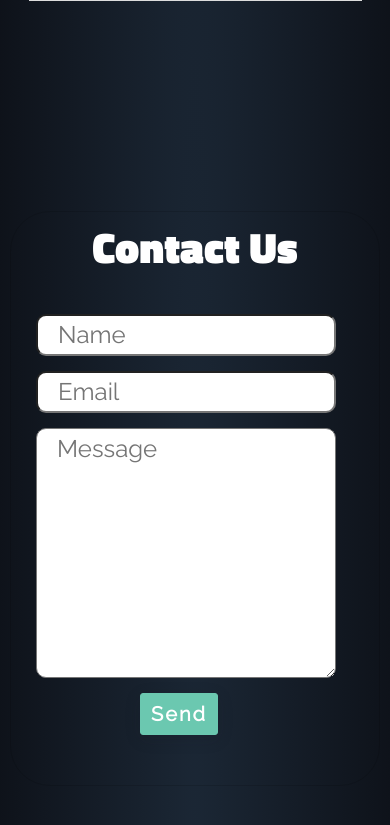
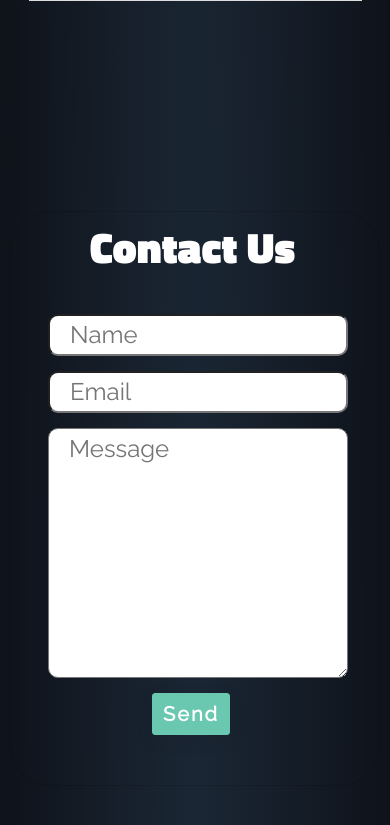
Before and after one commit to inGenius-2020/website, a PHP site: page /index.html in a window 390 px wide. Shown: the part 5675-6500 px from the top of the page. Run offline with PHP 8.4, Linux system fonts and the light colour scheme; some libraries are stand-ins or nearby versions; some web fonts are replaced.

Commit message:
contact us made more responsive

```diff
--- a/css/ingenious.css
+++ b/css/ingenious.css
@@ -294,7 +294,12 @@ border-radius: 40px;
 		width:250px;
 	}
 	.contacts{
-		padding-left: 20px;
+		padding-left: 2.5rem;
+		padding-right: 3rem;
+	}
+	.responsivemobile{
+		padding-left: 6px;
+		margin: 0;
 	}
 }
 
@@ -303,6 +308,11 @@ border-radius: 40px;
 		display: none;
 	}
 	.contacts{
-		padding-left: unset;
+		padding-left: 2.5rem;
+		padding-right: 3rem;
+	}
+	.responsivemobile{
+		padding-left: 6px;
+		margin: 0;
 	}
 }
--- a/index.html
+++ b/index.html
@@ -373,7 +373,7 @@
             <div class = "todo  justify-content-center">
                 <h1 class="text-white text-align-center contacts" style = "font-family: 'Titillium Web', sans-serif;font-size: 43px; padding-bottom: 25px;">Contact Us</h1>
             <form action="https://formspree.io/mnqoaowl" method="POST">
-                <div class="row justify-content-center">
+                <div class="row justify-content-center responsivemobile">
                     <div class="col-12 col-sm-6">
                         <div class = "col-4">
                     <label class = "text-white">
```
